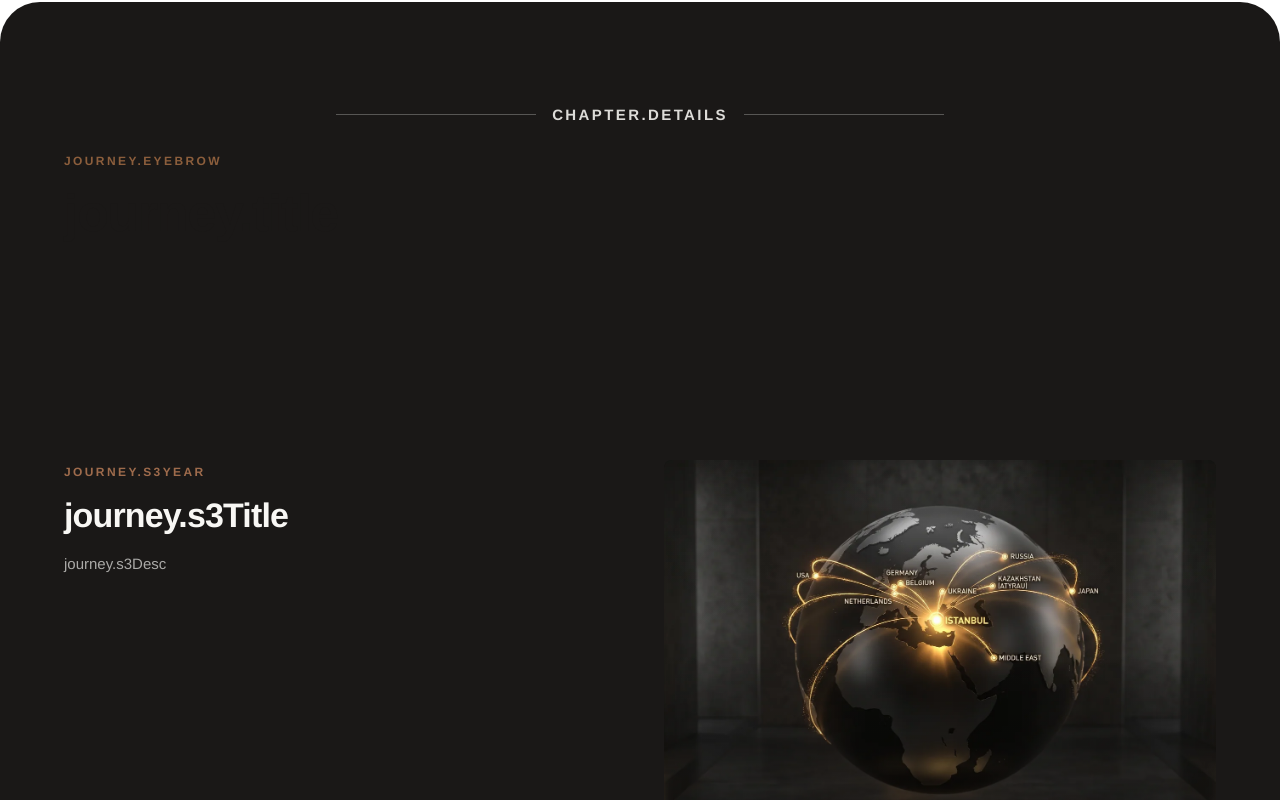
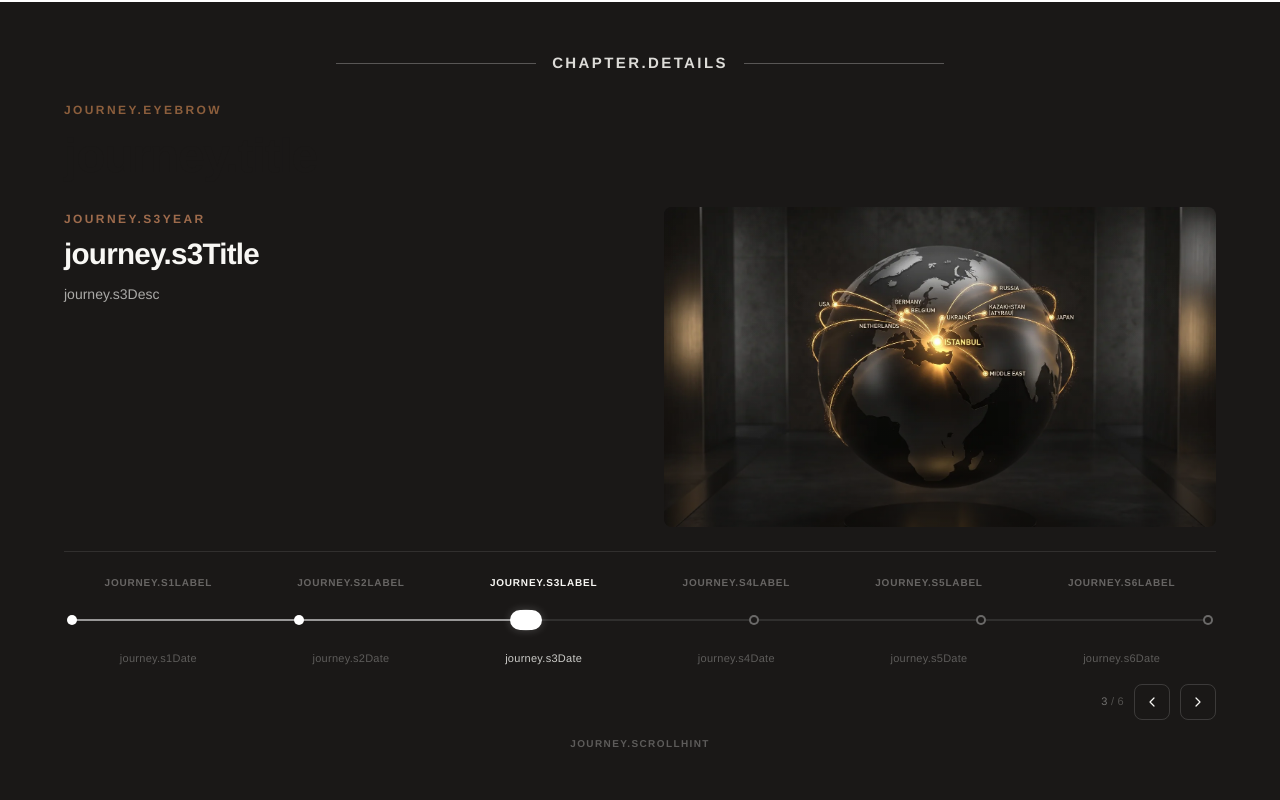
Before and after one commit to COMBINATORR/karya-boutique, a React (Vite) app: page / in a window 1280 px wide. Shown: the part 3560-4360 px from the top of the page. Built offline with nearby package versions, Linux system fonts and the light colour scheme; the HTML template or start-up script is replaced by a standard one; a web font is replaced by a local one.

Commit message:
fix: unify headers inside sticky container for BrandJourney & Features to eliminate blank spacing

```diff
--- a/src/components/BrandJourney.jsx
+++ b/src/components/BrandJourney.jsx
@@ -24,7 +24,7 @@ const STEPS = [
     yearKey: 'journey.s2Year',
     labelKey: 'journey.s2Label',
     dateKey: 'journey.s2Date',
-    titleKey: 'journey.s2Title',
+    titleKey: 'journey.s2Date',
     descKey: 'journey.s2Desc',
     image: '/images/journey/02-modernization.webp',
   },
@@ -70,7 +70,7 @@ const IMG_V = 21
 
 /**
  * Brand journey — sticky story stage; vertical scroll advances steps.
- * Timeline clicks / arrows scroll the page to the matching progress.
+ * Header + story + timeline pinned seamlessly inside 100dvh.
  */
 export function BrandJourney() {
   const { t } = useTranslation()
@@ -142,7 +142,6 @@ export function BrandJourney() {
   useMotionValueEvent(scrollYProgress, 'change', (p) => {
     if (reduced || programmatic.current) return
     if (n <= 1) return
-    // Small dead-zones so steps don't flicker
     const raw = p * (n - 1)
     const idx = Math.round(raw)
     const clamped = Math.max(0, Math.min(n - 1, idx))
@@ -158,7 +157,6 @@ export function BrandJourney() {
     const onKey = (e) => {
       const tag = e.target?.tagName
       if (tag === 'INPUT' || tag === 'TEXTAREA' || e.target?.isContentEditable) return
-      // Only when journey pin is near viewport
       const track = pinTrackRef.current
       if (track) {
         const r = track.getBoundingClientRect()
@@ -212,9 +210,21 @@ export function BrandJourney() {
     [],
   )
 
+  const sectionHeader = (
+    <header className="mb-4 sm:mb-6">
+      <ChapterTitle titleKey="chapter.details" tone="dark" />
+      <span className="eyebrow mb-1 block text-[var(--accent-cognac-soft)] sm:mb-2">
+        {t('journey.eyebrow')}
+      </span>
+      <h2 className="h2-editorial text-[clamp(1.65rem,4.5vw,3rem)] tracking-tight text-[var(--text-light)]">
+        {t('journey.title')}
+      </h2>
+    </header>
+  )
+
   const storyBlock = (
     <>
-      <div className="grid items-start gap-6 lg:grid-cols-12 lg:gap-10 xl:gap-12">
+      <div className="grid items-start gap-4 lg:grid-cols-12 lg:gap-10 xl:gap-12">
         <div className="lg:col-span-6 lg:pt-1 xl:col-span-6">
           <AnimatePresence mode="wait" custom={direction}>
             <motion.div
@@ -225,22 +235,22 @@ export function BrandJourney() {
               animate="center"
               exit="exit"
               transition={{ duration: 0.34, ease: [0.22, 1, 0.36, 1] }}
-              className="flex min-h-[9.5rem] flex-col sm:min-h-[10.5rem]"
+              className="flex min-h-[7rem] flex-col sm:min-h-[8.5rem]"
             >
               <p className="font-display text-[11px] font-bold uppercase tracking-[0.2em] text-[var(--accent-cognac-soft)] sm:text-xs">
                 {t(step.yearKey)}
               </p>
-              <h3 className="mt-3 font-display text-[clamp(1.5rem,4vw,2.125rem)] font-bold leading-[1.15] tracking-tight text-[var(--text-light)] sm:mt-4">
+              <h3 className="mt-1.5 font-display text-[clamp(1.35rem,3.5vw,1.85rem)] font-bold leading-[1.15] tracking-tight text-[var(--text-light)] sm:mt-2.5">
                 {t(step.titleKey)}
               </h3>
-              <p className="mt-3 max-w-xl text-[14px] leading-[1.65] text-[var(--text-light)]/65 sm:mt-4 sm:text-[15px] sm:leading-[1.7]">
+              <p className="mt-2 max-w-xl text-[13px] leading-[1.55] text-[var(--text-light)]/65 sm:mt-3 sm:text-[14px] sm:leading-[1.65]">
                 {t(step.descKey)}
               </p>
             </motion.div>
           </AnimatePresence>
         </div>
 
-        <div className="relative hidden min-h-[280px] overflow-hidden rounded-[var(--radius-sm)] bg-[var(--bg-dark-elevated)] lg:col-span-6 lg:block lg:min-h-[340px] xl:min-h-[380px]">
+        <div className="relative hidden min-h-[220px] overflow-hidden rounded-[var(--radius-sm)] bg-[var(--bg-dark-elevated)] lg:col-span-6 lg:block lg:min-h-[280px] xl:min-h-[320px]">
           <AnimatePresence mode="wait">
             <motion.div
               key={step.image}
@@ -262,8 +272,8 @@ export function BrandJourney() {
         </div>
       </div>
 
-      <div className="mt-6 lg:hidden">
-        <div className="relative aspect-[16/10] overflow-hidden rounded-[var(--radius-sm)] bg-[var(--bg-dark-elevated)]">
+      <div className="mt-3 lg:hidden sm:mt-4">
+        <div className="relative aspect-[16/9] overflow-hidden rounded-[var(--radius-sm)] bg-[var(--bg-dark-elevated)]">
           <AnimatePresence mode="wait">
             <motion.img
               key={step.image}
@@ -281,8 +291,8 @@ export function BrandJourney() {
       </div>
 
       {/* Timeline */}
-      <div className="mt-8 border-t border-white/10 pt-6 sm:mt-10 sm:pt-8">
-        <div className="relative mb-5 hidden sm:block">
+      <div className="mt-4 border-t border-white/10 pt-4 sm:mt-6 sm:pt-6">
+        <div className="relative mb-3 hidden sm:block">
           <div className="grid grid-cols-6 gap-1">
             {STEPS.map((s, i) => (
               <button
@@ -304,7 +314,7 @@ export function BrandJourney() {
 
         <div
           ref={timelineRef}
-          className="relative mx-0 h-9 cursor-pointer touch-none select-none px-2 sm:h-10 sm:px-1"
+          className="relative mx-0 h-8 cursor-pointer touch-none select-none px-2 sm:h-9 sm:px-1"
           onPointerDown={onPointerDown}
           onPointerMove={onPointerMove}
           onPointerUp={onPointerUp}
@@ -345,7 +355,7 @@ export function BrandJourney() {
                   e.stopPropagation()
                   scrollToStep(i)
                 }}
-                className="absolute top-1/2 z-[1] flex h-9 w-9 -translate-x-1/2 -translate-y-1/2 items-center justify-center sm:h-10 sm:w-10"
+                className="absolute top-1/2 z-[1] flex h-8 w-8 -translate-x-1/2 -translate-y-1/2 items-center justify-center sm:h-9 sm:w-9"
                 style={{ left: `calc(0.5rem + (100% - 1rem) * ${left / 100})` }}
                 aria-label={t(s.labelKey)}
                 aria-current={on ? 'step' : undefined}
@@ -371,7 +381,7 @@ export function BrandJourney() {
           />
         </div>
 
-        <div className="mt-4 hidden grid-cols-6 gap-1 sm:grid">
+        <div className="mt-3 hidden grid-cols-6 gap-1 sm:grid">
           {STEPS.map((s, i) => (
             <button
               key={`${s.id}-date`}
@@ -389,12 +399,12 @@ export function BrandJourney() {
           ))}
         </div>
 
-        <div className="mt-5 flex items-center justify-between gap-3 sm:mt-6">
+        <div className="mt-3 flex items-center justify-between gap-3 sm:mt-4">
           <div className="min-w-0 sm:hidden">
             <p className="truncate font-display text-[11px] font-semibold uppercase tracking-[0.14em] text-[var(--text-light)]">
               {t(step.labelKey)}
             </p>
-            <p className="mt-1 text-[11px] tabular-nums text-[var(--text-light)]/40">
+            <p className="mt-0.5 text-[11px] tabular-nums text-[var(--text-light)]/40">
               {t(step.dateKey)}
             </p>
           </div>
@@ -426,7 +436,7 @@ export function BrandJourney() {
         </div>
 
         {!reduced ? (
-          <p className="mt-4 text-center font-display text-[10px] font-bold uppercase tracking-[0.14em] text-[var(--text-light)]/30">
+          <p className="mt-3 text-center font-display text-[10px] font-bold uppercase tracking-[0.14em] text-[var(--text-light)]/30 sm:mt-4">
             {t('journey.scrollHint')}
           </p>
         ) : null}
@@ -441,37 +451,28 @@ export function BrandJourney() {
       aria-roledescription="carousel"
       aria-label={t('journey.title')}
     >
-      <div className="section-pad pb-0 sm:pb-0">
-        <ChapterTitle titleKey="chapter.details" tone="dark" />
-        <div className="container-wide">
-          <header className="mb-6 max-w-2xl sm:mb-8 lg:mb-10">
-            <span className="eyebrow mb-3 block text-[var(--accent-cognac-soft)]">
-              {t('journey.eyebrow')}
-            </span>
-            <h2 className="h2-editorial text-[clamp(1.85rem,5.5vw,3.25rem)] tracking-tight text-[var(--text-light)]">
-              {t('journey.title')}
-            </h2>
-          </header>
+      {reduced ? (
+        <div className="container-wide section-pad">
+          {sectionHeader}
+          {storyBlock}
         </div>
-      </div>
-
-      {reduced ? (
-        <div className="container-wide section-pad pt-0">{storyBlock}</div>
       ) : (
         <div
           ref={pinTrackRef}
           className="relative"
-          /* ~55–70vh per step so history can be read while scrolling */
-          style={{ height: `${Math.max(280, 90 + n * 55)}vh` }}
+          style={{ height: `${Math.max(260, 80 + n * 55)}vh` }}
         >
           <div
-            className="sticky top-0 flex min-h-[100dvh] flex-col justify-center bg-[var(--bg-dark)] py-6 sm:py-8"
+            className="sticky top-0 flex min-h-[100dvh] flex-col justify-center bg-[var(--bg-dark)] py-5 sm:py-7 lg:py-8"
             style={{
-              paddingTop: 'max(1rem, var(--safe-top))',
-              paddingBottom: 'max(1rem, var(--safe-bottom))',
+              paddingTop: 'max(1.25rem, var(--safe-top))',
+              paddingBottom: 'max(1.25rem, var(--safe-bottom))',
             }}
           >
-            <div className="container-wide">{storyBlock}</div>
+            <div className="container-wide">
+              {sectionHeader}
+              {storyBlock}
+            </div>
           </div>
         </div>
       )}
--- a/src/components/Features.jsx
+++ b/src/components/Features.jsx
@@ -63,8 +63,7 @@ const FEATURES = [
 
 /**
  * Features — scroll-driven sticky section.
- * Vertical scroll advances through 4 feature steps.
- * Falls back to auto-play timer when prefers-reduced-motion.
+ * Integrated header + interactive feature stage pinned inside 100dvh.
  */
 export function Features() {
   const { t } = useTranslation()
@@ -159,13 +158,25 @@ export function Features() {
     [n, reduced, scrollToStep],
   )
 
-  /* ——— Content block (shared between scroll & fallback layouts) ——— */
+  const sectionHeader = (
+    <header className="mb-4 sm:mb-6 max-w-2xl">
+      <ChapterTitle titleKey="chapter.features" />
+      <span className="eyebrow mb-1 block">{t('features.eyebrow')}</span>
+      <h2 className="h2-editorial mb-2 text-[clamp(1.65rem,4.5vw,3rem)] tracking-tight">
+        {t('features.title')}
+      </h2>
+      <p className="max-w-md text-sm leading-relaxed text-[var(--text-secondary)] sm:text-base">
+        {t('features.lead')}
+      </p>
+    </header>
+  )
+
   const contentBlock = (
     <>
-      <div className="grid items-center gap-10 lg:grid-cols-12 lg:gap-12 xl:gap-16">
+      <div className="grid items-start gap-6 lg:grid-cols-12 lg:gap-10 xl:gap-12">
         {/* Left: tab list */}
         <div className="lg:col-span-5">
-          <ul className="space-y-1.5 sm:space-y-2" role="tablist" aria-label={t('features.listLabel')}>
+          <ul className="space-y-1 sm:space-y-1.5" role="tablist" aria-label={t('features.listLabel')}>
             {FEATURES.map((item, i) => {
               const on = i === active
               return (
@@ -176,7 +187,7 @@ export function Features() {
                     aria-selected={on}
                     onClick={() => goTo(i)}
                     className={[
-                      'relative flex w-full items-center rounded-[var(--radius-sm)] px-4 py-3.5 text-left transition-all duration-300',
+                      'relative flex w-full items-center rounded-[var(--radius-sm)] px-3.5 py-2.5 sm:px-4 sm:py-3 text-left transition-all duration-300',
                       on
                         ? 'bg-[var(--bg-muted)] text-[var(--text-primary)] shadow-soft'
                         : 'text-[var(--text-muted)] hover:bg-[var(--bg-muted)]/60 hover:text-[var(--text-primary)]',
@@ -201,7 +212,7 @@ export function Features() {
 
         {/* Right: image + glass card */}
         <div className="relative lg:col-span-7">
-          <div className="relative aspect-[4/3] overflow-hidden rounded-[var(--radius-sm)] bg-[var(--bg-muted)] shadow-soft sm:aspect-[5/4] lg:min-h-[420px] lg:aspect-auto lg:h-[min(520px,58vh)]">
+          <div className="relative aspect-[4/3] overflow-hidden rounded-[var(--radius-sm)] bg-[var(--bg-muted)] shadow-soft sm:aspect-[5/4] lg:min-h-[380px] lg:aspect-auto lg:h-[min(480px,52vh)]">
             <AnimatePresence mode="wait">
               <motion.img
                 key={feature.image}
@@ -228,22 +239,22 @@ export function Features() {
                   animate={{ opacity: 1, y: 0 }}
                   exit={{ opacity: 0, y: -10 }}
                   transition={{ duration: 0.35, ease: [0.22, 1, 0.36, 1] }}
-                  className="karya-feature-glass p-4 sm:p-6"
+                  className="karya-feature-glass p-3.5 sm:p-5"
                 >
-                  <p className="karya-feature-glass__title mb-3 font-display text-sm font-bold tracking-tight sm:mb-4 sm:text-base">
+                  <p className="karya-feature-glass__title mb-2.5 font-display text-sm font-bold tracking-tight sm:mb-3 sm:text-base">
                     {t(feature.cardTitleKey)}
                   </p>
 
-                  <ul className="space-y-2.5 sm:space-y-3">
+                  <ul className="space-y-2 sm:space-y-2.5">
                     {feature.points.map((pk, idx) => (
                       <li key={pk} className="flex items-start justify-between gap-3">
-                        <span className="karya-feature-glass__point text-[13px] leading-snug sm:text-sm">
+                        <span className="karya-feature-glass__point text-[12.5px] leading-snug sm:text-sm">
                           {t(pk)}
                         </span>
                         {feature.tags[idx] ? (
                           <span
                             className={[
-                              'karya-feature-glass__tag shrink-0 rounded-[var(--radius-sm)] px-2 py-0.5 text-[10px] font-bold uppercase tracking-wide',
+                              'karya-feature-glass__tag shrink-0 rounded-[var(--radius-sm)] px-2 py-0.5 text-[9.5px] font-bold uppercase tracking-wide',
                               feature.tags[idx].tone === 'ok'
                                 ? 'karya-feature-glass__tag--accent'
                                 : '',
@@ -256,7 +267,7 @@ export function Features() {
                     ))}
                   </ul>
 
-                  <p className="karya-feature-glass__desc mt-3 border-t pt-2.5 text-[11px] leading-relaxed sm:mt-4 sm:pt-3 sm:text-xs">
+                  <p className="karya-feature-glass__desc mt-2.5 border-t pt-2 text-[11px] leading-relaxed sm:mt-3 sm:pt-2.5 sm:text-xs">
                     {t(feature.descKey)}
                   </p>
                 </motion.div>
@@ -284,7 +295,7 @@ export function Features() {
 
       {/* Scroll hint — only when scroll-driven */}
       {!reduced ? (
-        <p className="mt-6 text-center font-display text-[10px] font-bold uppercase tracking-[0.14em] text-[var(--text-secondary)]/40 sm:mt-8">
+        <p className="mt-4 text-center font-display text-[10px] font-bold uppercase tracking-[0.14em] text-[var(--text-secondary)]/40 sm:mt-6">
           {t('features.scrollHint')}
         </p>
       ) : null}
@@ -298,40 +309,29 @@ export function Features() {
       onMouseEnter={reduced ? () => setPaused(true) : undefined}
       onMouseLeave={reduced ? () => setPaused(false) : undefined}
     >
-      {/* Header — always visible above the pin track */}
-      <div className="section-pad pb-0 sm:pb-0">
-        <ChapterTitle titleKey="chapter.features" />
-        <div className="container-wide">
-          <header className="mb-6 max-w-2xl sm:mb-8 lg:mb-10">
-            <span className="eyebrow mb-3 block">{t('features.eyebrow')}</span>
-            <h2 className="h2-editorial mb-4 text-[clamp(1.85rem,5vw,3.25rem)] tracking-tight">
-              {t('features.title')}
-            </h2>
-            <p className="max-w-md text-base leading-relaxed text-[var(--text-secondary)] sm:text-lg">
-              {t('features.lead')}
-            </p>
-          </header>
-        </div>
-      </div>
-
       {/* Scroll-driven layout (or auto-play fallback) */}
       {reduced ? (
-        <div className="container-wide section-pad pt-0">{contentBlock}</div>
+        <div className="container-wide section-pad">
+          {sectionHeader}
+          {contentBlock}
+        </div>
       ) : (
         <div
           ref={pinTrackRef}
           className="relative"
-          /* ~75vh per step → enough reading room between steps */
           style={{ height: `${Math.max(250, 80 + n * 55)}vh` }}
         >
           <div
-            className="sticky top-0 flex min-h-[100dvh] flex-col justify-center bg-[var(--bg-primary)] py-6 sm:py-8"
+            className="sticky top-0 flex min-h-[100dvh] flex-col justify-center bg-[var(--bg-primary)] py-5 sm:py-7 lg:py-8"
             style={{
-              paddingTop: 'max(1rem, var(--safe-top))',
-              paddingBottom: 'max(1rem, var(--safe-bottom))',
+              paddingTop: 'max(1.25rem, var(--safe-top))',
+              paddingBottom: 'max(1.25rem, var(--safe-bottom))',
             }}
           >
-            <div className="container-wide">{contentBlock}</div>
+            <div className="container-wide">
+              {sectionHeader}
+              {contentBlock}
+            </div>
           </div>
         </div>
       )}
```
